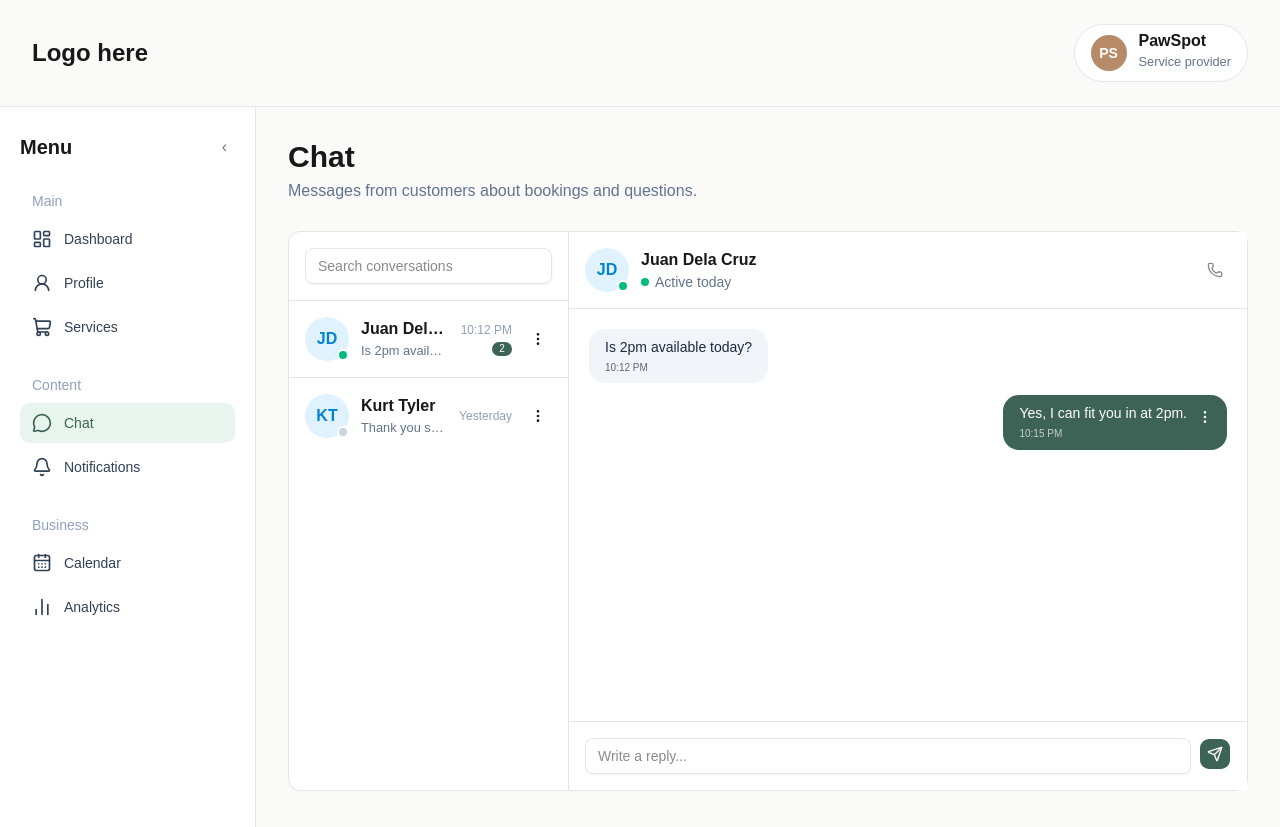
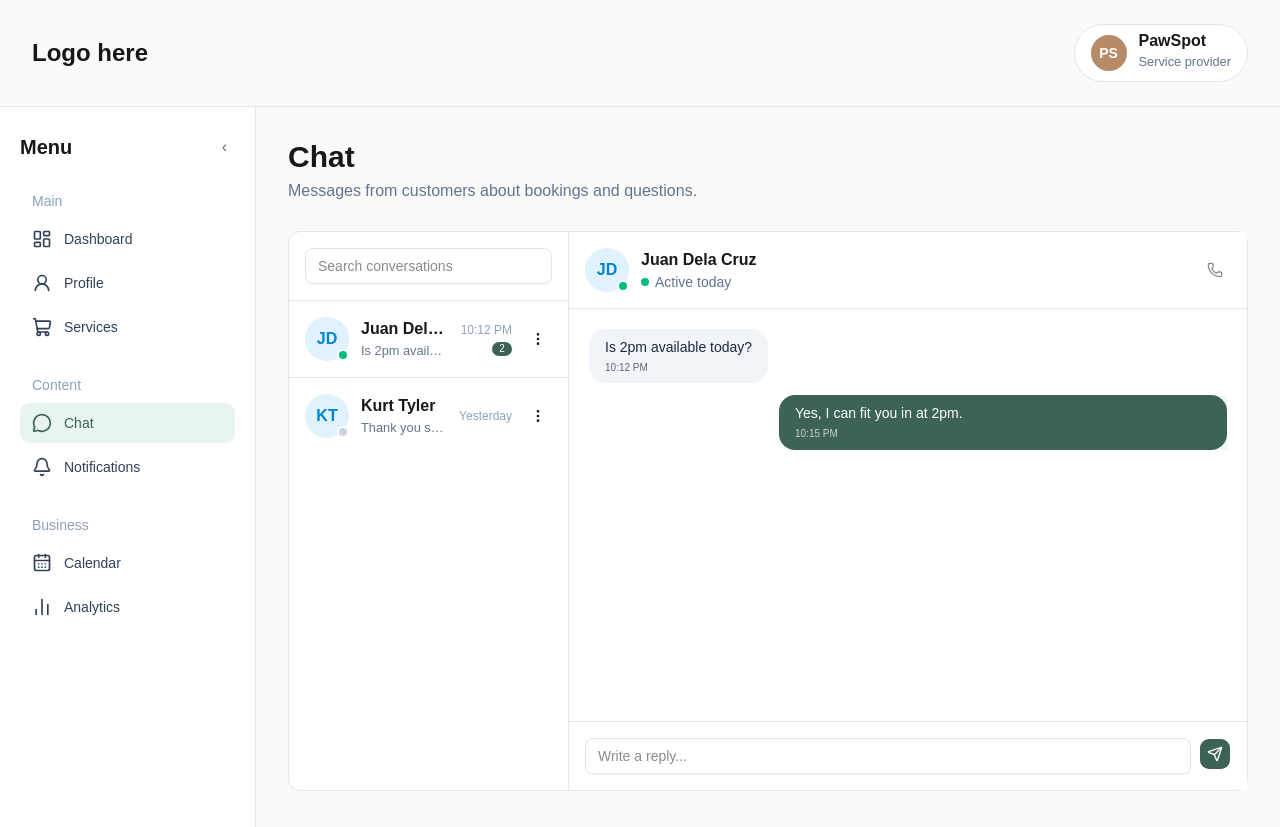
Before and after one commit to GarudaKurt/Aspen, a Next.js app: page /tenant-dashboard/chat in a window 1280 px wide. Built offline with nearby package versions, Linux system fonts and the light colour scheme.

Commit message:
Replace sent message menu with swipe actions

```diff
--- a/src/features/tenant-dashboard/components/chat-components.tsx
+++ b/src/features/tenant-dashboard/components/chat-components.tsx
@@ -147,43 +147,96 @@ export function MessageList({
   onDelete: (messageId: string) => void;
 }) {
   const endRef = useRef<HTMLDivElement>(null);
+  const [openMessageId, setOpenMessageId] = useState<string | null>(null);
+
   useEffect(() => { endRef.current?.scrollIntoView({ behavior: "smooth" }); }, [messages.length]);
+
   if (!messages.length) return <div className="grid flex-1 place-items-center p-5 text-sm text-slate-500">No messages yet. Start the conversation below.</div>;
-  return <div className="min-w-0 flex-1 space-y-3 overflow-x-hidden overflow-y-auto p-5">{messages.map((message) => <MessageBubble key={message.id} message={message} onEdit={onEdit} onDelete={onDelete} />)}<div ref={endRef} /></div>;
+
+  return <div className="min-w-0 flex-1 space-y-3 overflow-x-hidden overflow-y-auto p-5">
+    {messages.map((message) => (
+      <MessageBubble
+        key={message.id}
+        message={message}
+        isActionsOpen={openMessageId === message.id}
+        onToggleActions={() => setOpenMessageId((current) => current === message.id ? null : message.id)}
+        onEdit={onEdit}
+        onDelete={onDelete}
+      />
+    ))}
+    <div ref={endRef} />
+  </div>;
 }
 
 function MessageBubble({
   message,
+  isActionsOpen,
+  onToggleActions,
   onEdit,
   onDelete,
 }: {
   message: Message;
+  isActionsOpen: boolean;
+  onToggleActions: () => void;
   onEdit: (messageId: string, body: string) => void;
   onDelete: (messageId: string) => void;
 }) {
   const sent = message.from === "provider";
   const [editing, setEditing] = useState(false);
-  const [menuOpen, setMenuOpen] = useState(false);
   const [draft, setDraft] = useState(message.body);
+  const [dragX, setDragX] = useState(0);
+  const [dragging, setDragging] = useState(false);
+  const pointer = useRef({ x: 0, y: 0, horizontal: false });
 
   if (message.deleted) return <div className="flex justify-end"><p className="rounded-2xl bg-slate-100 px-4 py-2 text-sm italic text-slate-400">Message deleted</p></div>;
 
   if (editing) return <div className="flex justify-end"><form onSubmit={(event) => { event.preventDefault(); const body = draft.trim(); if (body) onEdit(message.id, body); setEditing(false); }} className="flex w-full max-w-[75%] gap-2"><Input value={draft} onChange={(event) => setDraft(event.target.value)} aria-label="Edit message" autoFocus /><Button type="submit" size="icon-sm" aria-label="Save message"><Check /></Button><Button type="button" variant="ghost" size="icon-sm" onClick={() => { setDraft(message.body); setEditing(false); }} aria-label="Cancel editing"><X /></Button></form></div>;
 
-  return <div className={`flex min-w-0 ${sent ? "justify-end" : "justify-start"}`}>
-    <div className={`group relative min-w-0 max-w-[min(75%,28rem)] rounded-2xl px-4 py-2 text-sm ${sent ? "bg-[#3c6355] pr-10 text-white" : "bg-slate-100 text-slate-800"}`}>
+  if (!sent) return <div className="flex min-w-0 justify-start"><div className="min-w-0 max-w-[min(75%,28rem)] rounded-2xl bg-slate-100 px-4 py-2 text-sm text-slate-800"><p className="break-words [overflow-wrap:anywhere]">{message.body}</p><span className="mt-1 block text-[10px] opacity-70">{message.timestamp}</span></div></div>;
+
+  const offset = isActionsOpen ? -160 : dragX;
+  const closeActions = () => { setDragX(0); onToggleActions(); };
+
+  return <div className="relative min-w-0 overflow-hidden" onPointerDown={(event) => { pointer.current = { x: event.clientX, y: event.clientY, horizontal: false }; }} onPointerMove={(event) => {
+    const dx = event.clientX - pointer.current.x;
+    const dy = event.clientY - pointer.current.y;
+    if (!pointer.current.horizontal && Math.abs(dy) > Math.abs(dx)) return;
+    if (Math.abs(dx) > 8) pointer.current.horizontal = true;
+    if (pointer.current.horizontal) {
+      event.currentTarget.setPointerCapture(event.pointerId);
+      setDragging(true);
+      setDragX(Math.max(-160, Math.min(0, dx)));
+    }
+  }} onPointerUp={(event) => {
+    if (pointer.current.horizontal) {
+      event.currentTarget.releasePointerCapture?.(event.pointerId);
+      setDragging(false);
+      if (dragX < -60) onToggleActions();
+      else { setDragX(0); if (isActionsOpen) onToggleActions(); }
+    }
+  }} onPointerCancel={() => { setDragging(false); setDragX(0); }}>
+    <div className="absolute inset-y-0 right-0 flex w-40 items-center justify-end gap-1 bg-slate-100 px-2">
+      <MessageActionButton icon={Check} label="Edit" onClick={() => { setDraft(message.body); setDragX(0); setEditing(true); onToggleActions(); }} />
+      <MessageActionButton icon={Trash2} label="Delete" onClick={() => { setDragX(0); onToggleActions(); onDelete(message.id); }} />
+      <MessageActionButton icon={X} label="Cancel" onClick={() => { setDragX(0); if (isActionsOpen) onToggleActions(); }} />
+    </div>
+    <div
+      role="button"
+      tabIndex={0}
+      aria-label="Sent message. Press Enter or ArrowLeft to show actions."
+      aria-expanded={isActionsOpen}
+      onKeyDown={(event) => { if (event.key === "Enter" || event.key === " " || event.key === "ArrowLeft") { event.preventDefault(); onToggleActions(); } if (event.key === "Escape" && isActionsOpen) { event.preventDefault(); onToggleActions(); } }}
+      className={`relative ml-auto min-w-0 max-w-[min(75%,28rem)] rounded-2xl bg-[#3c6355] px-4 py-2 text-sm text-white transition-transform duration-200 focus-visible:outline-none focus-visible:ring-2 focus-visible:ring-[#3c6355] ${dragging ? "duration-0" : ""}`}
+      style={{ transform: `translateX(${offset}px)` }}
+    >
       <p className="break-words [overflow-wrap:anywhere]">{message.body}</p>
       <span className="mt-1 block text-[10px] opacity-70">{message.edited ? "Edited · " : ""}{message.timestamp}</span>
-      {sent && <div className="absolute right-2 top-2 z-30">
-        <Button type="button" variant="ghost" size="icon-sm" className="text-current hover:bg-white/15" onClick={() => setMenuOpen((open) => !open)} aria-expanded={menuOpen} aria-label="Message actions"><MoreVertical /></Button>
-        {menuOpen && <div className="absolute bottom-8 right-0 z-[60] w-40 rounded-lg border bg-white p-1 text-slate-800 shadow-xl">
-          <ActionButton icon={Check} label="Edit message" onClick={() => { setDraft(message.body); setMenuOpen(false); setEditing(true); }} />
-          <ActionButton icon={Trash2} label="Delete message" onClick={() => { setMenuOpen(false); onDelete(message.id); }} />
-          <ActionButton icon={X} label="Cancel" onClick={() => setMenuOpen(false)} />
-        </div>}
-      </div>}
     </div>
   </div>;
+}
+
+function MessageActionButton({ icon: Icon, label, onClick }: { icon: typeof Check; label: string; onClick: () => void }) {
+  return <button type="button" onClick={onClick} className="flex min-w-10 flex-col items-center gap-0.5 rounded-md px-1 py-1 text-[10px] font-medium text-slate-700 hover:bg-white focus-visible:outline-none focus-visible:ring-2 focus-visible:ring-[#3c6355]" aria-label={label}><Icon className="size-4" />{label}</button>;
 }
 
 
```
